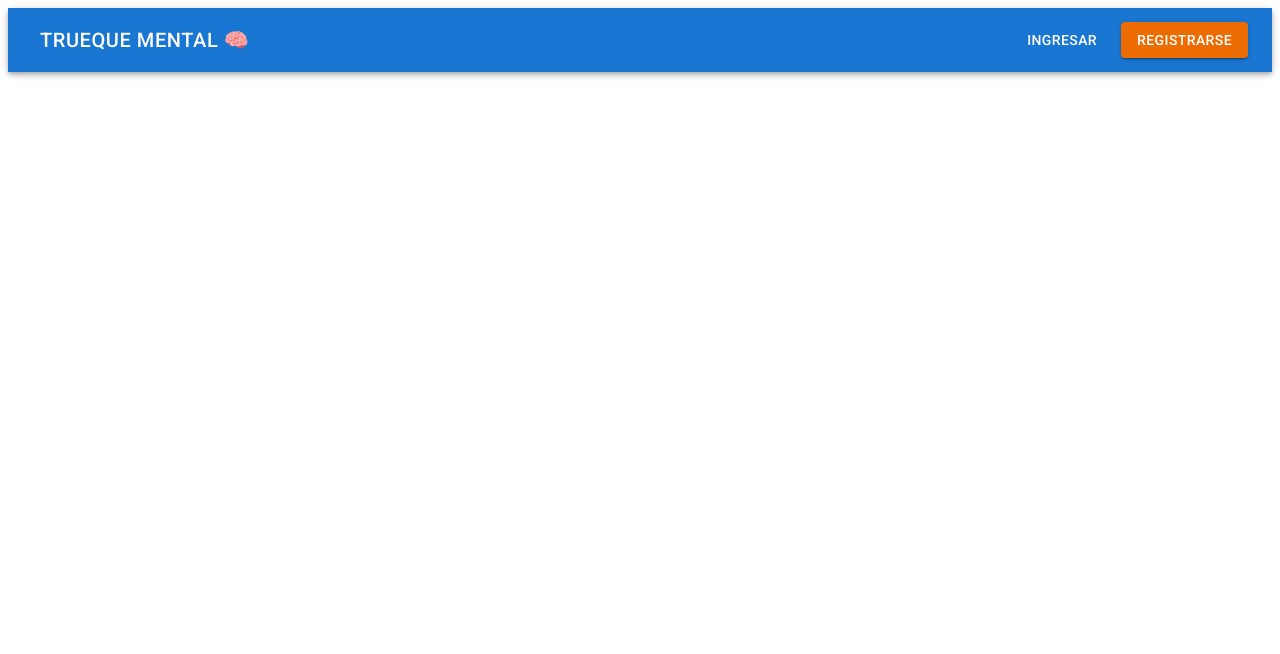
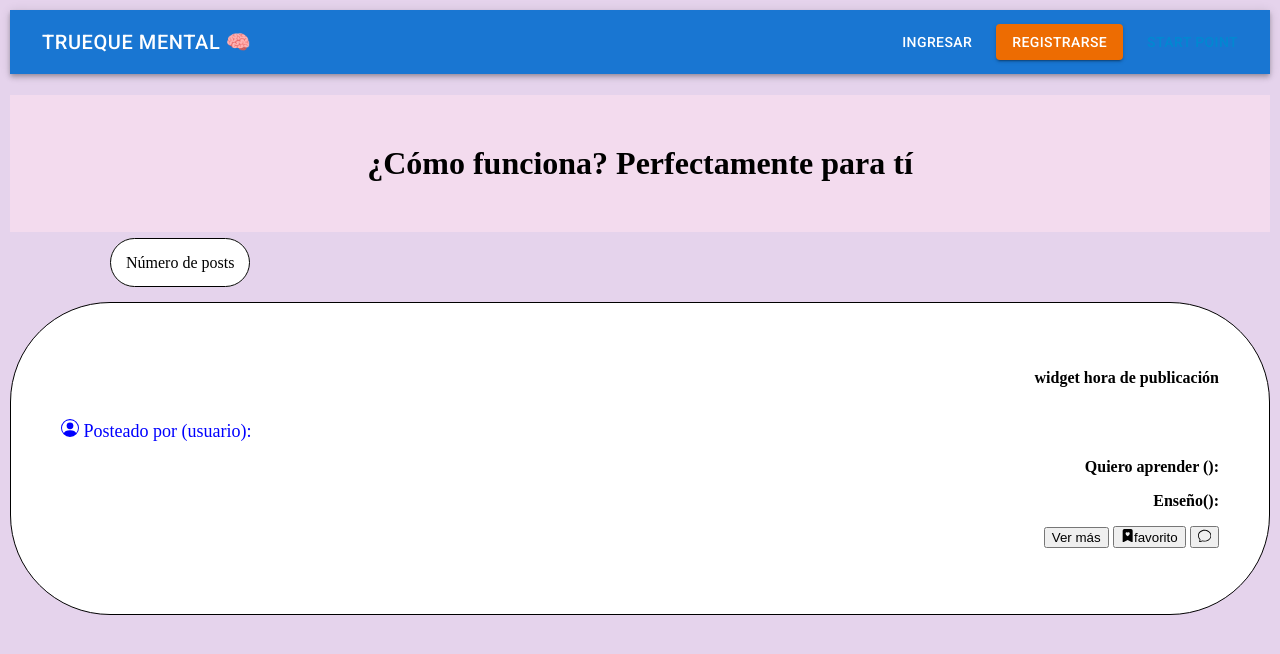
Before and after one commit to juan52878911/ciclo-4-proyecto, a React (Create React App) app: page /loguedhome in a window 1280 px wide. Shown: the top 654 px of the page. Built offline with nearby package versions, Linux system fonts and the light colour scheme; no server answers.

Commit message:
Primera version LoguedHome compomente

```diff
--- a/package.json
+++ b/package.json
@@ -11,9 +11,14 @@
     "@testing-library/react": "^11.1.0",
     "@testing-library/user-event": "^12.1.10",
     "axios": "^0.23.0",
+    "bootstrap": "^5.1.3",
     "dotenv": "^8.2.0",
+    "mdbreact": "^5.2.0",
     "react": "^17.0.2",
+    "react-bootstrap": "^2.0.2",
+    "react-color": "^2.19.3",
     "react-dom": "^17.0.2",
+    "react-icons": "^4.3.1",
     "react-jwt": "^1.1.3",
     "react-router-dom": "^5.3.0",
     "react-scripts": "4.0.3",
--- a/src/App.jsx
+++ b/src/App.jsx
@@ -11,6 +11,7 @@ import { Navbar } from './views/Navbar';
 import { Home } from './views/Home'
 import { Login } from './views/Login'
 import { Signin } from './views/Signin'
+import { LoguedHome } from './views/LoguedHome';
 import { UserProvider } from './data/UserContext';
 import { Profile } from './views/Profile';
 
@@ -28,6 +29,9 @@ export default function App() {
                     <Route path="/login">
                         <Login />
                     </Route>
+                    <Route path="/loguedhome">
+                        <LoguedHome />
+                    </Route>
                     <Route path="/signin">
                         <Signin />
                     </Route>
--- a/src/index.js
+++ b/src/index.js
@@ -2,7 +2,10 @@ import React from "react";
 import axios from 'axios';
 import ReactDOM from "react-dom";
 import App from "./App.jsx"
+import "./views/LoguedHome.css";
 
+
+import "./views/LoguedHome.css"
 //axios config
 axios.defaults.baseURL = 'http://localhost:3100/api';
 
--- /dev/null
+++ b/src/views/LoguedHome.css
@@ -0,0 +1,53 @@
+body #Home.jsx{background-color:white!important;}
+
+body{
+  background-color: #e5d3ec;
+  margin: 10px;
+}
+
+
+
+  h1 {
+    color:black;
+    background-color: white;
+    padding: 50px;
+  }
+
+
+
+    p1 {
+      color:black;
+      background-color: white;
+      border: 1px solid black;
+      margin: 0px;
+      margin-bottom: 15;
+      padding: 15px;
+      border-radius: 100px;
+    }
+
+
+
+
+
+    .box1{
+      color:black;
+      padding: 50px;
+      background-color: white;
+      border-radius: 100px;
+      border: 1px solid black;
+      overflow: hidden;
+      margin-top: 10px;
+    }
+
+    p{
+      font-weight: bold;
+      text-align: right;
+      justify-content: right;
+      align-items: end;
+      align-content: end;
+      align-self: end;
+    }
+
+    .divp3{
+      font-size:large;
+    }
--- a/src/views/Navbar.jsx
+++ b/src/views/Navbar.jsx
@@ -133,6 +133,7 @@ export function Navbar() {
                     <Stack direction="row" spacing={2}>
                         <Button onClick={() => history.push('/login')} color="inherit">Ingresar</Button>
                         <Button onClick={() => history.push('/signin')} variant="contained" color="warning">Registrarse</Button>
+                        <Button onClick={() => history.push('/loguedHome')} color="info" >Start Point</Button>
                     </Stack>
                 }
             </Toolbar>
```
Also changed, not shown: 1 other file (tests, documents, lock files or other folders).
